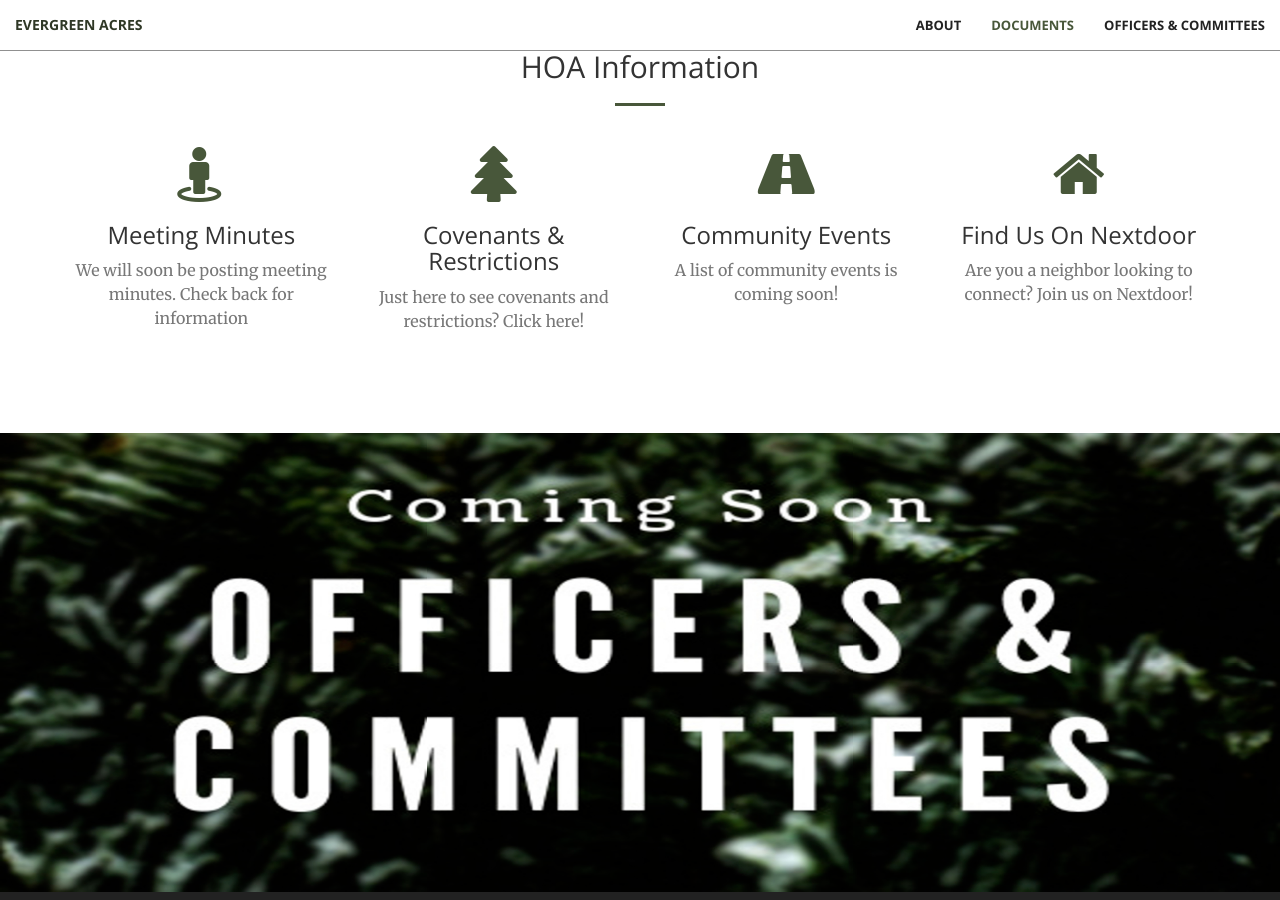
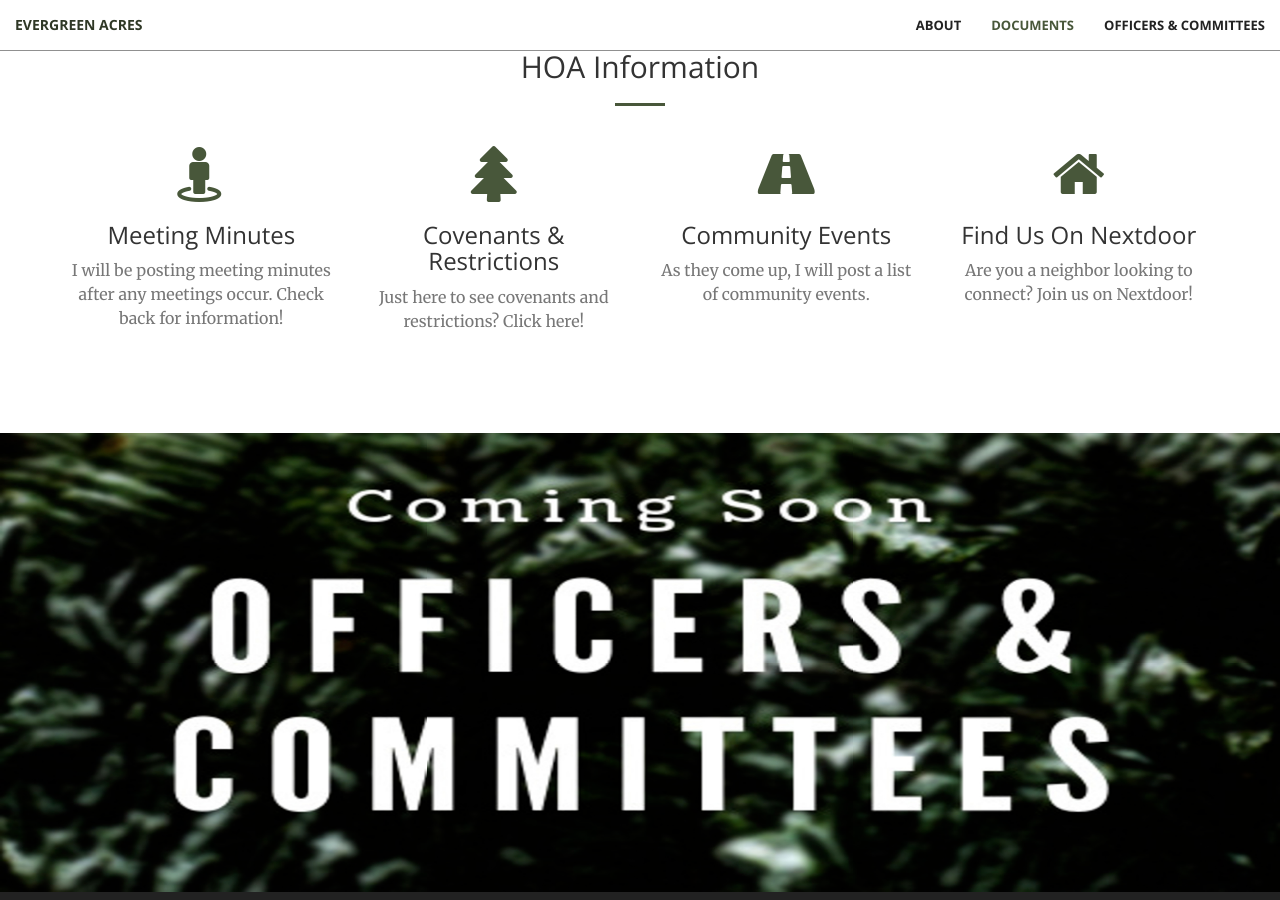
Before and after one commit to bnwoods/evergreen-acres-site, a Jekyll site: the page built from index.html, in a window 1280 px wide and 900 px high, scrolled down 1344 px. Built offline with Jekyll 4.4.1, drawn with Linux system fonts in a browser that asks for light colours.

Commit message:
Update documents.html

```diff
--- a/_includes/documents.html
+++ b/_includes/documents.html
@@ -13,7 +13,7 @@
                 <div class="service-box">
                     <a href="https://drive.google.com/drive/folders/1KEX8zbu2Y6A0BjH_3K-AJIO9SvkjPi03?usp=sharing" target="_blank" class="fa fa-4x fa-street-view wow bounceIn text-primary"></a>
                     <h3>Meeting Minutes</h3>
-                    <p class="text-muted">We will soon be posting meeting minutes. Check back for information</p>
+                    <p class="text-muted">I will be posting meeting minutes after any meetings occur. Check back for information!</p>
                 </div>
             </div>
             <div class="col-lg-3 col-md-6 text-center">
@@ -27,7 +27,7 @@
                 <div class="service-box">
                     <i class="fa fa-4x fa-road wow bounceIn text-primary" data-wow-delay=".2s"></i>
                     <h3>Community Events</h3>
-                    <p class="text-muted">A list of community events is coming soon!</p>
+                    <p class="text-muted">As they come up, I will post a list of community events.</p>
                 </div>
             </div>
             <div class="col-lg-3 col-md-6 text-center">
```
